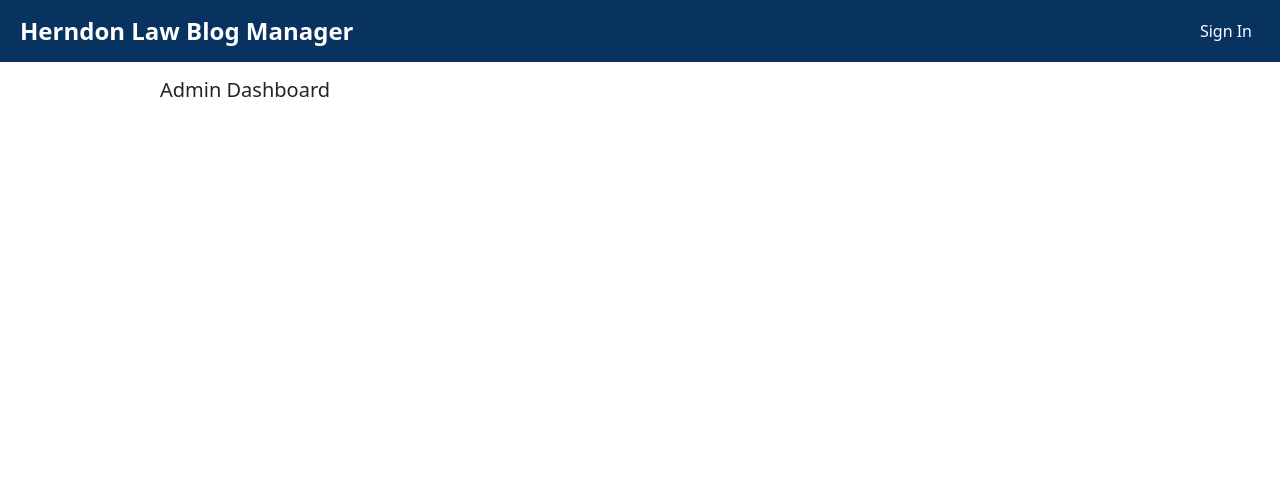
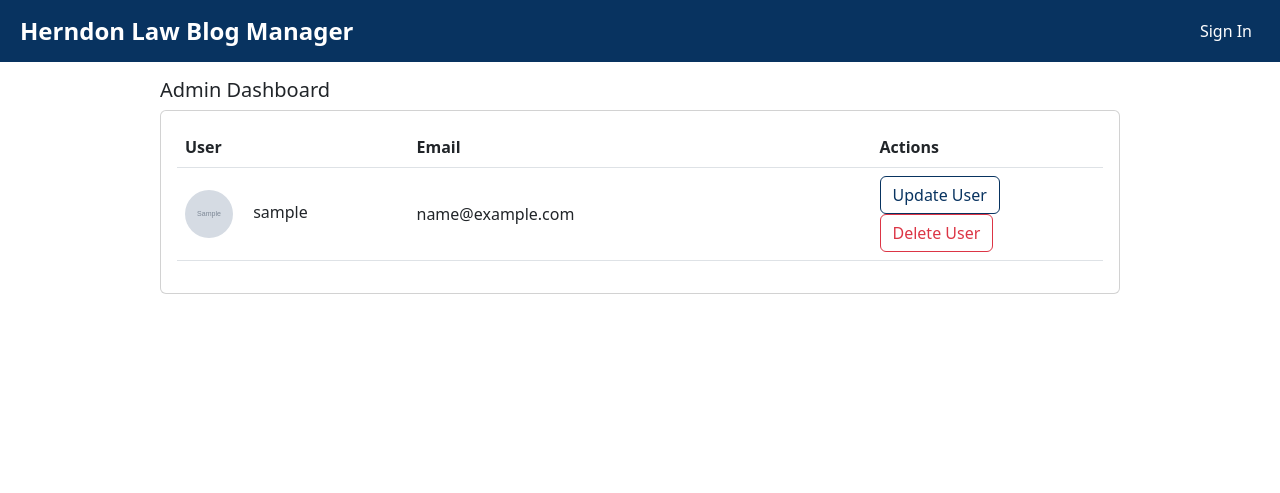
Before and after one commit to kdu2030/elder-law-answers-scraper, a Django app: template src/herndon_law_seo_helper/scraper_manager/templates/scraper_manager/admin.html in a window 1280 px wide. Shown: the top 493 px of the page. Run offline with Django 5.2, Linux system fonts and the light colour scheme; the template is opened without the code that fills it: most values are stand-ins (such as "Sample title", 1, 10 or a date in 2020); grey boxes marked "Sample" are stand-in pictures.

Commit message:
Add Admin Table

```diff
--- a/src/herndon_law_seo_helper/scraper_manager/static/scraper_manager/js/admin.js
+++ b/src/herndon_law_seo_helper/scraper_manager/static/scraper_manager/js/admin.js
@@ -1,10 +1,21 @@
 "use strict";
+var __awaiter = (this && this.__awaiter) || function (thisArg, _arguments, P, generator) {
+    function adopt(value) { return value instanceof P ? value : new P(function (resolve) { resolve(value); }); }
+    return new (P || (P = Promise))(function (resolve, reject) {
+        function fulfilled(value) { try { step(generator.next(value)); } catch (e) { reject(e); } }
+        function rejected(value) { try { step(generator["throw"](value)); } catch (e) { reject(e); } }
+        function step(result) { result.done ? resolve(result.value) : adopt(result.value).then(fulfilled, rejected); }
+        step((generator = generator.apply(thisArg, _arguments || [])).next());
+    });
+};
 class AdminMFE extends HTMLElement {
     constructor() {
         super();
     }
     connectedCallback() {
-        console.log("Admin MFE connected!");
+        return __awaiter(this, void 0, void 0, function* () {
+            console.log("Admin MFE connected!");
+        });
     }
 }
 customElements.define("hl-admin-mfe", AdminMFE);
--- a/src/herndon_law_seo_helper/scraper_manager/static/scraper_manager/js/admin.ts
+++ b/src/herndon_law_seo_helper/scraper_manager/static/scraper_manager/js/admin.ts
@@ -3,7 +3,7 @@ class AdminMFE extends HTMLElement {
     super();
   }
 
-  connectedCallback() {
+  async connectedCallback() {
     console.log("Admin MFE connected!");
   }
 }
--- a/src/herndon_law_seo_helper/scraper_manager/templates/scraper_manager/admin.html
+++ b/src/herndon_law_seo_helper/scraper_manager/templates/scraper_manager/admin.html
@@ -11,7 +11,38 @@
     <div class="d-flex flex-column align-items-center min-vh-100 mt-3">
         <div class="w-75">
             <h5>Admin Dashboard</h5>
-            <hl-admin-mfe />
+            <div class="card">
+                <div class="card-body">
+                    <table class="table">
+                        <thead>
+                            <tr>
+                                <th scope="col" class="w-25">User</th>
+                                <th scope="col" class="w-50">Email</th>
+                                <th scope="col">Actions</th>
+                            </tr>
+                        </thead>
+                        <tbody>
+                            {% for row in table_data %}
+                                <tr>
+                                    <td style="vertical-align: middle">
+                                        <image class="me-3 rounded-50"
+                                               src="{{ row.image_src }}"
+                                               width="48px"
+                                               height="48px" />
+                                        {{ row.username }}
+                                    </td>
+                                    <td style="vertical-align: middle">{{ row.email }}</td>
+                                    <td style="vertical-align: middle">
+                                        <button class="btn btn-outline-primary outline-herndon-law me-3"
+                                                type="button">Update User</button>
+                                        <button class="btn btn-outline-danger">Delete User</button>
+                                    </td>
+                                </tr>
+                            {% endfor %}
+                        </tbody>
+                    </table>
+                </div>
+            </div>
         </div>
     </div>
 {% endblock content %}
```
Also changed, not shown: src/herndon_law_seo_helper/scraper_manager/views/admin.py (+20 -1 lines).
